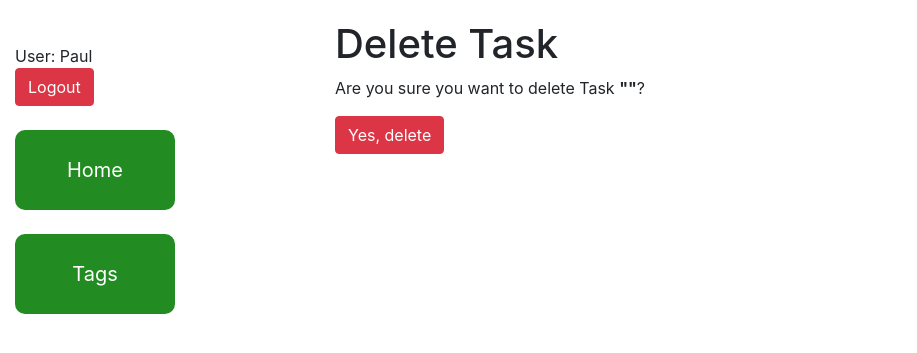
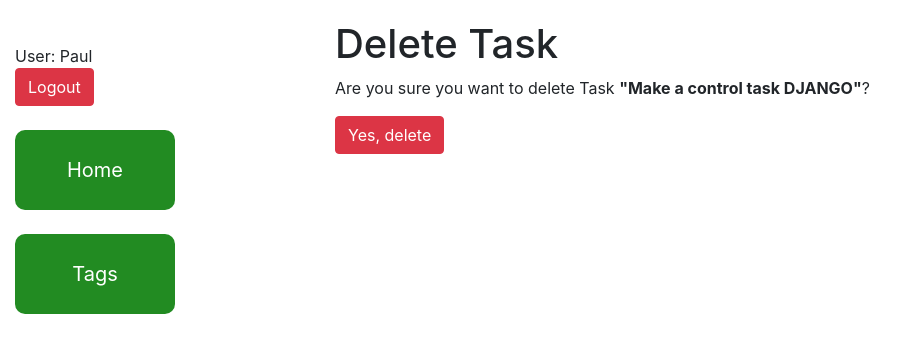
Before and after one commit to Paul-Maslov/TODO-list, a Django app: page /task/3/delete/ in a window 1280 px wide. Shown: the top 353 px of the page, without its empty margins (0-917 px from the left). Run offline with Django 4.2, Linux system fonts and the light colour scheme; a user stored in the database is signed in; data comes from the database, SQL or seed files in the repository.

Commit message:
Fixed model Task & tests accordinly, fixed task_change_status func

```diff
--- a/templates/to_do_list/task_confirm_delete.html
+++ b/templates/to_do_list/task_confirm_delete.html
@@ -4,7 +4,7 @@
 
   <h1>Delete Task</h1>
 
-  <p>Are you sure you want to delete Task <strong>"{{ task.name }}"</strong>?</p>
+  <p>Are you sure you want to delete Task <strong>"{{ task.description }}"</strong>?</p>
 
   <form action="" method="POST">
     {% csrf_token %}
--- a/to_do_list/models.py
+++ b/to_do_list/models.py
@@ -17,9 +17,9 @@ class Person(AbstractUser):
 
 
 class Task(models.Model):
-    description = models.TextField(null=True, blank=True)
+    description = models.TextField(default="Add the task description!")
     created_time = models.DateTimeField(auto_now_add=True)
-    deadline = models.DateField(null=True, blank=True)
+    deadline = models.DateField(default="2000-01-01")
     is_completed = models.BooleanField()
     owner = models.ForeignKey(
         settings.AUTH_USER_MODEL,
--- a/to_do_list/views.py
+++ b/to_do_list/views.py
@@ -7,7 +7,7 @@ from to_do_list.models import Task, Tag
 
 
 def change_task_status(request, pk):
-    if 'dobtn' in request.POST:
+    if request.POST:
         profil = get_object_or_404(Task, id=pk)
         if profil.is_completed:
             profil.is_completed = False
```
Also changed, not shown: test/test_forms.py (+3 -0 lines), to_do_list/migrations/0009_alter_task_deadline_alter_task_description.py (added).
